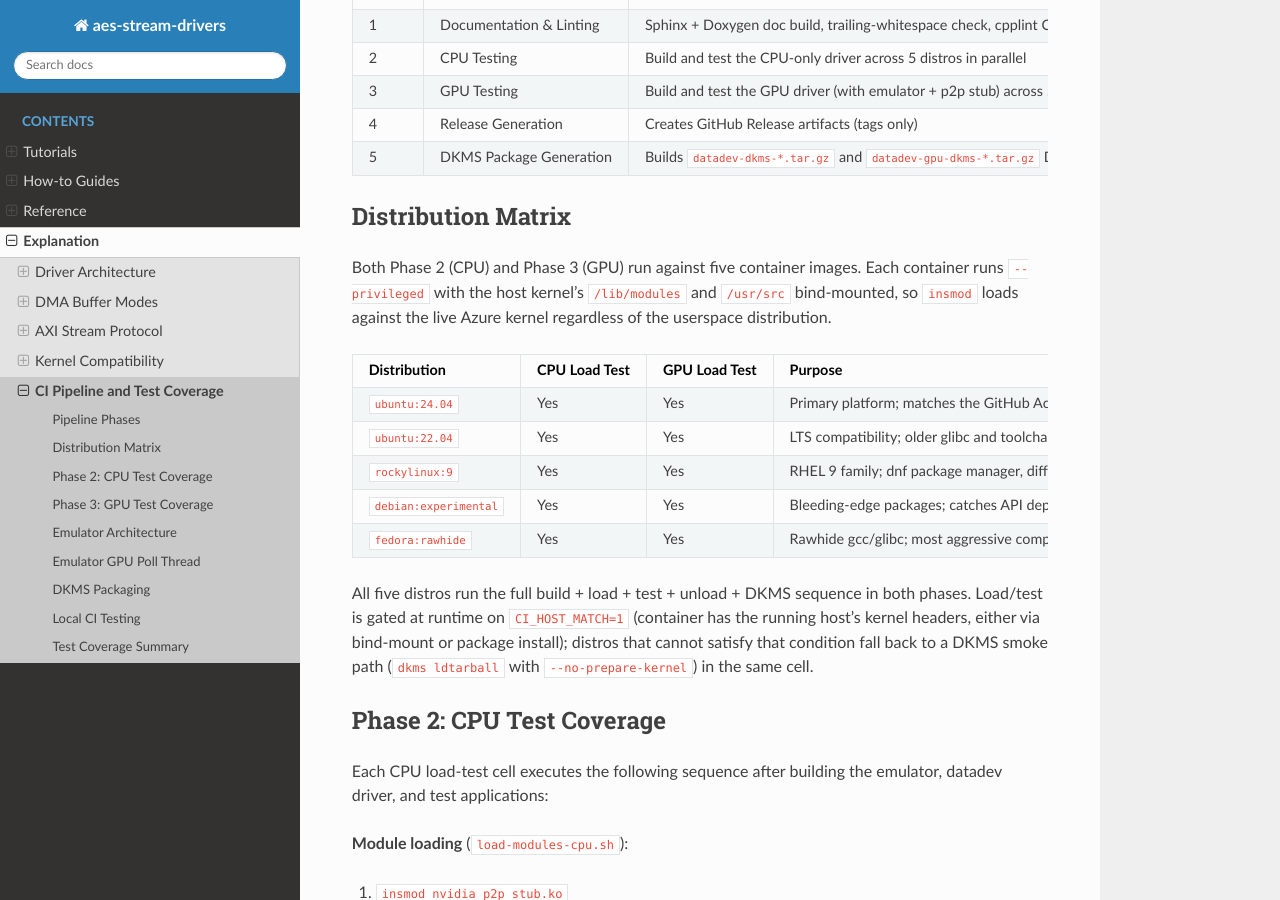
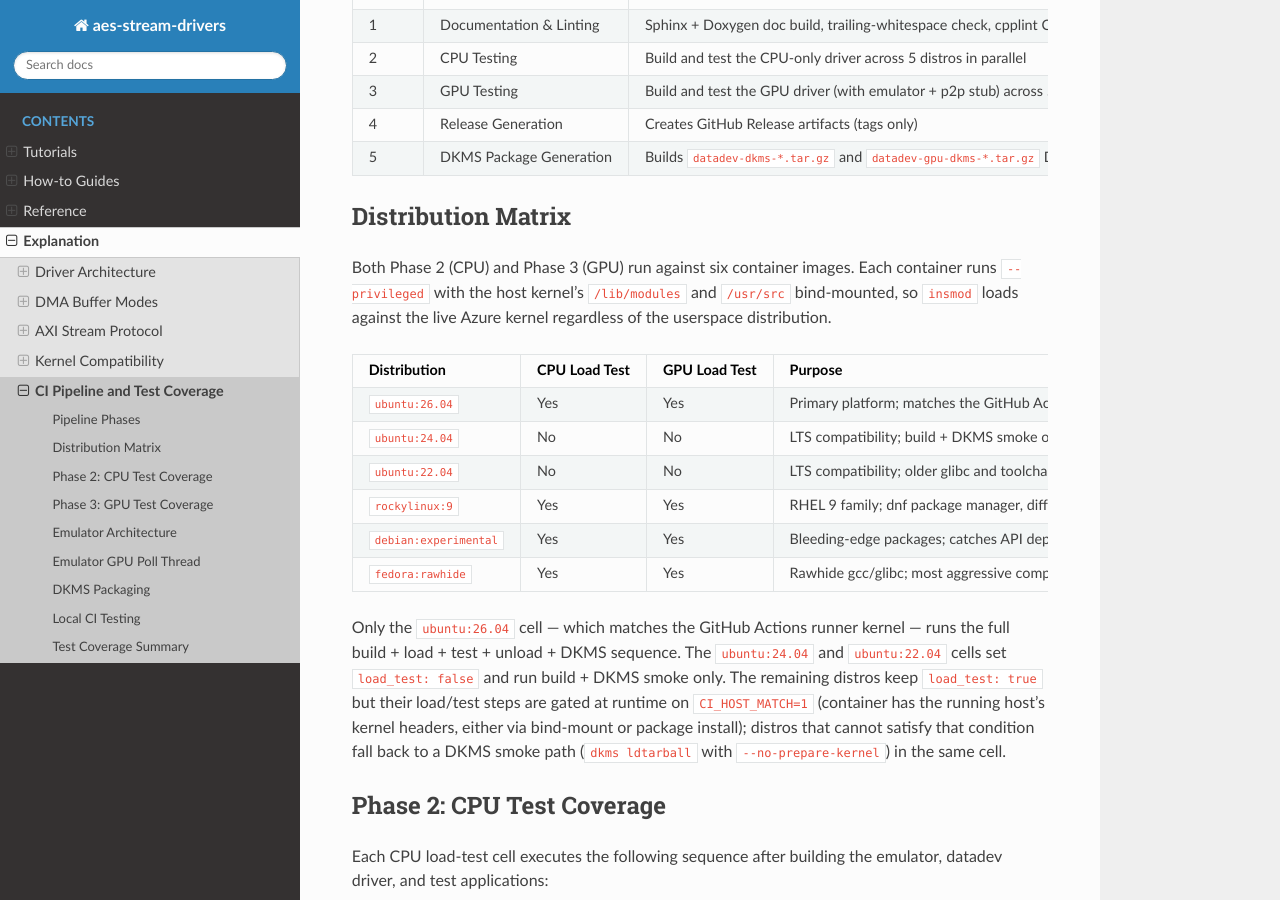
Before and after one commit to slaclab/aes-stream-drivers, a Sphinx documentation site: the page built from docs/explanation/ci-pipeline.rst, in a window 1280 px wide and 900 px high, scrolled down 410 px. Built offline with Sphinx 7.4.7 and the Read the Docs theme 3.1.0, drawn with Linux system fonts in a browser that asks for light colours.

Commit message:
feat(ci): full-test ubuntu-26.04, smoke-test 22.04/24.04, add 26.04 deb
Move the Phase 2 (cpu_test) and Phase 3 (gpu_test) runners to ubuntu-26.04
and make ubuntu:26.04 the load-test cell. The load/test steps insmod into
the runner's live kernel (gated by CI_HOST_MATCH), so only the container
matching the runner OS can run the full suite; ubuntu:24.04 and ubuntu:22.04
are set to load_test: false so they build the driver and run the DKMS smoke
check without loading modules or running tests. Add ubuntu-26.04 to the
Phase 6 dist_packages matrix so the release includes
datadev-dkms_<ver>_ubuntu-26.04_all.deb and its GPU variant.

Also fix kernel-gcc detection for the 26.04 kernel: ensure_kernel_gcc
matched a literal 'gcc-NN' token in /proc/version, but the 7.0.0 azure
kernel spells the compiler as 'gcc (Ubuntu 15.2.0-16ubuntu1) 15.2.0' with
no such token, so extraction returned empty, the function bailed, and
CI_HOST_MATCH was forced to 0 — silently demoting the ubuntu:26.04 cell to
build-only. Add a portable awk fallback that reads the gcc major version
from the 'gcc (<vendor> <ver>' form. install-deps.sh and build-deb.sh
otherwise handle Ubuntu generically, so no per-version logic is needed.

Update the CI pipeline and DKMS install docs to match.

```diff
--- a/docs/explanation/ci-pipeline.rst
+++ b/docs/explanation/ci-pipeline.rst
@@ -44,7 +44,7 @@ gating the next:
 Distribution Matrix
 -------------------
 
-Both Phase 2 (CPU) and Phase 3 (GPU) run against five container images.
+Both Phase 2 (CPU) and Phase 3 (GPU) run against six container images.
 Each container runs ``--privileged`` with the host kernel's ``/lib/modules``
 and ``/usr/src`` bind-mounted, so ``insmod`` loads against the live Azure
 kernel regardless of the userspace distribution.
@@ -57,14 +57,18 @@ kernel regardless of the userspace distribution.
      - CPU Load Test
      - GPU Load Test
      - Purpose
-   * - ``ubuntu:24.04``
+   * - ``ubuntu:26.04``
      - Yes
      - Yes
      - Primary platform; matches the GitHub Actions runner
+   * - ``ubuntu:24.04``
+     - No
+     - No
+     - LTS compatibility; build + DKMS smoke only
    * - ``ubuntu:22.04``
-     - Yes
-     - Yes
-     - LTS compatibility; older glibc and toolchain
+     - No
+     - No
+     - LTS compatibility; older glibc and toolchain; build + DKMS smoke only
    * - ``rockylinux:9``
      - Yes
      - Yes
@@ -78,12 +82,15 @@ kernel regardless of the userspace distribution.
      - Yes
      - Rawhide gcc/glibc; most aggressive compiler warnings
 
-All five distros run the full build + load + test + unload + DKMS
-sequence in both phases. Load/test is gated at runtime on
-``CI_HOST_MATCH=1`` (container has the running host's kernel headers,
-either via bind-mount or package install); distros that cannot satisfy
-that condition fall back to a DKMS smoke path (``dkms ldtarball`` with
-``--no-prepare-kernel``) in the same cell.
+Only the ``ubuntu:26.04`` cell — which matches the GitHub Actions runner
+kernel — runs the full build + load + test + unload + DKMS sequence. The
+``ubuntu:24.04`` and ``ubuntu:22.04`` cells set ``load_test: false`` and run
+build + DKMS smoke only. The remaining distros keep ``load_test: true`` but
+their load/test steps are gated at runtime on ``CI_HOST_MATCH=1`` (container
+has the running host's kernel headers, either via bind-mount or package
+install); distros that cannot satisfy that condition fall back to a DKMS
+smoke path (``dkms ldtarball`` with ``--no-prepare-kernel``) in the same
+cell.
 
 
 Phase 2: CPU Test Coverage
--- a/docs/how-to/dkms-install.rst
+++ b/docs/how-to/dkms-install.rst
@@ -269,8 +269,8 @@ Remove DKMS Module
 Platform-Specific Notes
 -----------------------
 
-Ubuntu 22.04 / 24.04
-~~~~~~~~~~~~~~~~~~~~
+Ubuntu 22.04 / 24.04 / 26.04
+~~~~~~~~~~~~~~~~~~~~~~~~~~~~~
 
 Works out of the box with the standard ``linux-headers-$(uname -r)`` package.
 
```
Also changed, not shown: 2 other files.
